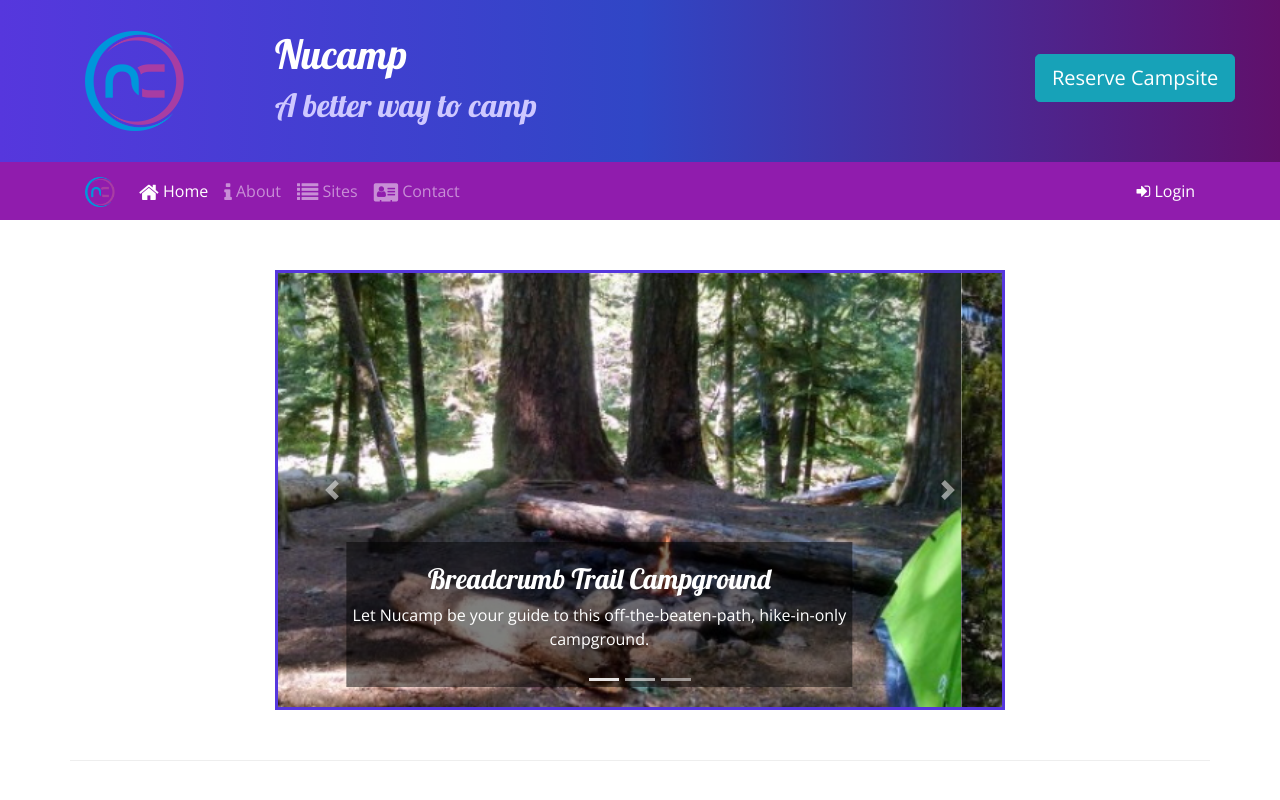
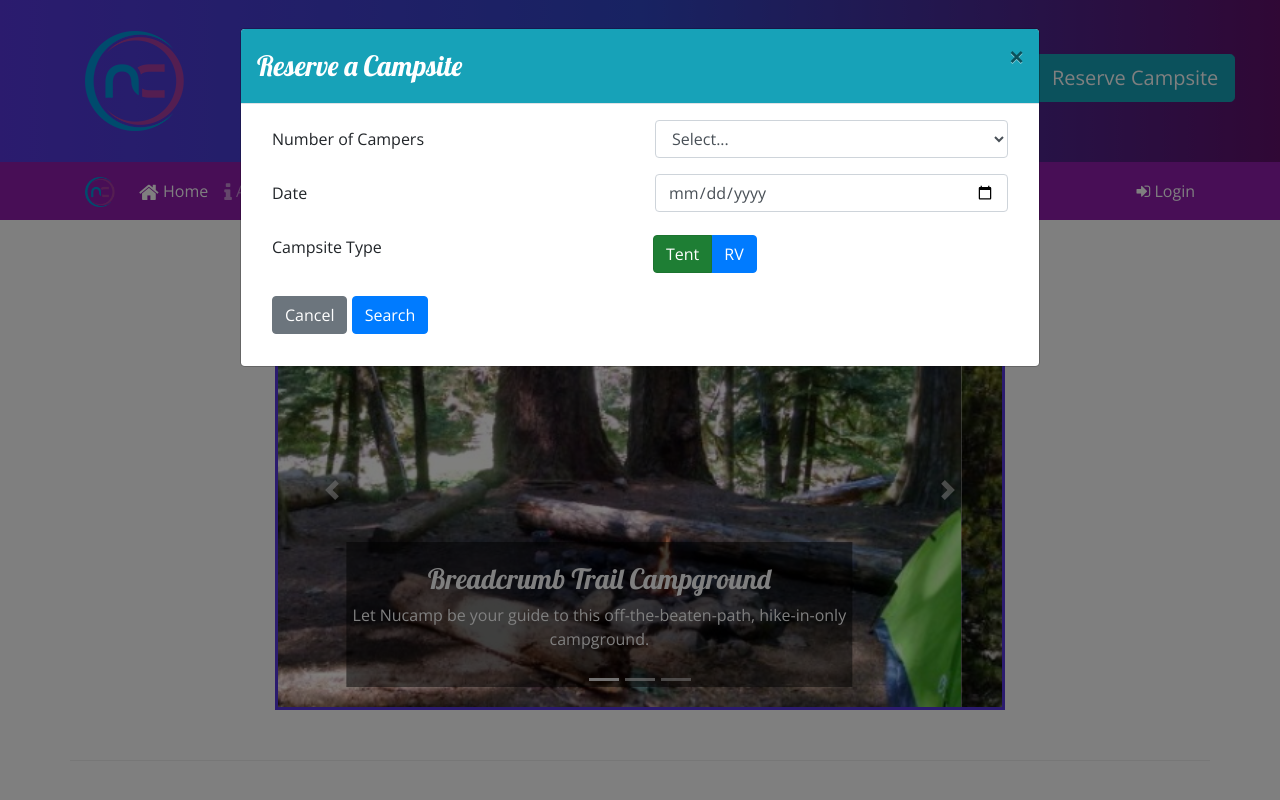
Before and after one commit to NathanSchnell/nucampprojectsite, a website: page index.html in a window 1280 px wide. Shown: the top 800 px of the page. Drawn offline with nearby package versions, Linux system fonts and the light colour scheme.

Commit message:
Week 3 Assignment

```diff
--- a/index.html
+++ b/index.html
@@ -31,11 +31,67 @@
                     <h2>A better way to camp</h2>
                 </div>
                 <div class="col-md-4 col-xl-2 mt-4">
-                    <a href="#reserveForm" role="button" class="btn btn-lg btn-info text-white text-nowrap" data-toggle="tooltip" data-placement="bottom" data-html="true" title="Or call us at <br /> <strong>1-206-555-1234</strong>">Reserve Campsite</a>
+                    <a role="button" class="btn btn-lg btn-info text-white text-nowrap"data-toggle='modal' data-target="#reserveModal">Reserve Campsite</a>
                 </div>
             </div>
         </div>
     </header>
+
+    <div id="reserveModal" class="modal fade" role="dialog">
+        <div class="modal-dialog modal-lg" role="document">
+            <div class="modal-content">
+                <div class="modal-header bg-info text-white">
+                    <h3 class="modal-title">Reserve a Campsite</h3>
+                    <button type="button" class="close" data-dismiss="modal">&times;</button>
+                </div>
+                    <div class="modal-body">
+                        <div class="container-fluid">
+                            <form>
+                                <div class="form-group row">
+                                    <label for="numCampers" class="col-sm-6 col-form-label">Number of Campers</label>
+                                    <div class="col">
+                                        <select name="numCampers" id="numCampers" class="form-control">
+                                            <option value="">Select...</option>
+                                            <option value="1">1</option>
+                                            <option value="2">2</option>
+                                            <option value="3">3</option>
+                                            <option value="4">4</option>
+                                            <option value="5">5</option>
+                                            <option value="6">6</option>
+                                        </select>
+                                    </div>
+                                </div>
+                                <div class="form-group row">
+                                    <label for="date" class="col-sm-6 col-form-label">Date</label>
+                                    <div class="col-sm-6">
+                                        <input type="date" id="date" name="date" placeholder="date" class="form-control">
+                                    </div>
+                                </div>
+                                <div class="form-group row">
+                                    <label class="col-sm-6 col-form-label">Campsite Type</label>
+                                    <div class="col-2 btn btn-group btn-group-toggle" data-toggle="buttons">
+                                        <div class="btn-group btn-group-toggle" data-toggle="buttons">
+                                            <label class="btn btn-success active">
+                                              <input type="radio" name="siteType" id="siteTent" value="tent" autocomplete="off" checked> Tent
+                                            </label>
+                                            <label class="btn btn-primary">
+                                              <input type="radio" name="siteType" id="siteRV" value="RV" autocomplete="off"> RV
+                                            </label>
+                                          </div>
+                                    </div>
+                                </div>
+                                <div class="form-group row">
+                                    <div class="col">
+                                        <button class="btn btn-secondary" type="button" data-dismiss="modal">Cancel</button>
+                                        <button class="btn btn-primary" type="submit">Search</button>
+                                    </div>
+                                </div>
+                            </form>
+                        </div>
+                    </div>
+            </div>
+        </div>
+    </div>
 
     <nav class="navbar navbar-expand-sm navbar-dark sticky-top">
         <div class="container">
@@ -183,42 +239,6 @@
                 </div>
             </div>
         </div>
-        <div class="row row-content">
-            <div class="col col-sm-6 mx-auto">
-                <div class="card">
-                    <h3 class="card-header bg-info text-white">Reserve a campsite</h3>
-                    <div class="card-body">
-                        <form id="reserveForm">
-                            <div class="form-group row">
-                                <label for="numCampers" class="col-sm-6 col-form-label">Number of Campers</label>
-                                <div class="col">
-                                    <select name="numCampers" id="numCampers" class="form-control">
-                                        <option value="">Select...</option>
-                                        <option value="1">1</option>
-                                        <option value="2">2</option>
-                                        <option value="3">3</option>
-                                        <option value="4">4</option>
-                                        <option value="5">5</option>
-                                        <option value="6">6</option>
-                                    </select>
-                                </div>
-                            </div>
-                            <div class="form-group row">
-                                <label for="date" class="col-sm-6 col-form-label">Date</label>
-                                <div class="col-sm-6">
-                                    <input type="date" id="date" name="date" placeholder="date" class="form-control">
-                                </div>
-                            </div>
-                            <div class="form-group row">
-                                <div class="col">
-                                    <button class="btn btn-primary" type="submit">Search</button>
-                                </div>
-                            </div>
-                        </form>
-                    </div>
-                </div>
-            </div>
-        </div>
     </div>
 
     <footer class="site-footer">
@@ -254,9 +274,7 @@
     <script src="node_modules/bootstrap/dist/js/bootstrap.min.js"></script>
 
     <script>
-        $(function () {
-            $('[data-toggle="tooltip"]').tooltip()
-        })
+        $('#reserveModal').modal()
     </script>
 
 </body>
```
